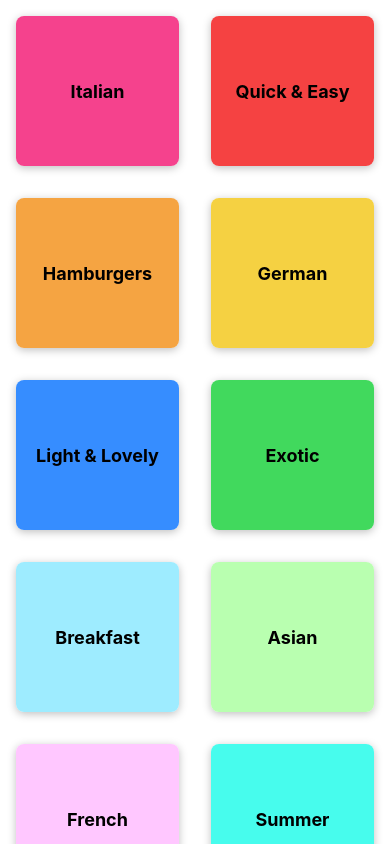
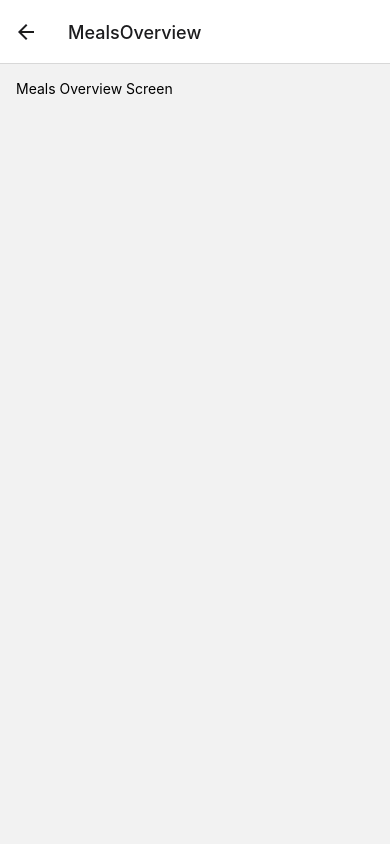
Before and after one commit to AndriiZil/react-native-navigation-tutorial, a React Native app: screen /MealsOverview in a window 390 px wide. Built offline with nearby package versions, Linux system fonts and the light colour scheme.

Commit message:
added basic navigation

```diff
--- a/App.js
+++ b/App.js
@@ -1,21 +1,29 @@
+import 'react-native-gesture-handler';
 import { StatusBar } from 'expo-status-bar';
 import { StyleSheet } from 'react-native';
+import { NavigationContainer } from '@react-navigation/native';
+import { createStackNavigator } from '@react-navigation/stack';
+
 import CategoriesScreen from './screens/CategoriesScreen';
+import MealsOverviewScreen from './screens/MealsOverviewScreen';
+
+const Stack = createStackNavigator();
 
 export default function App() {
   return (
     <>
-      <CategoriesScreen />
       <StatusBar style='light' />
+      <NavigationContainer>
+        <Stack.Navigator>
+          <Stack.Screen name='MealsCategories' component={CategoriesScreen} />
+          <Stack.Screen name='MealsOverview' component={MealsOverviewScreen} />
+        </Stack.Navigator>
+      </NavigationContainer>
+
     </>
   );
 }
 
 const styles = StyleSheet.create({
-  container: {
-    flex: 1,
-    backgroundColor: '#fff',
-    alignItems: 'center',
-    justifyContent: 'center',
-  },
+  container: {},
 });
--- a/components/CategoryGridTitle.js
+++ b/components/CategoryGridTitle.js
@@ -1,11 +1,12 @@
 import { View, Pressable, Text, StyleSheet, Platform } from 'react-native';
 
-function CategoryGridTitle({ title, color }) {
+function CategoryGridTitle({ title, color, onPress }) {
   return (
     <View style={styles.gridItem}>
       <Pressable
         android_ripple={{ color: '#ccc' }}
         style={({pressed}) => [styles.button, pressed ? styles.buttonPressed : null]}
+        onPress={onPress}
       >
         <View style={[ styles.innerContainer, { backgroundColor: color }]}>
           <Text style={styles.title}>{title}</Text>
--- a/screens/CategoriesScreen.js
+++ b/screens/CategoriesScreen.js
@@ -1,18 +1,31 @@
 import { FlatList } from 'react-native';
 import { CATEGORIES } from '../data/dummy-data';
+
 import CategoryGridTitle from '../components/CategoryGridTitle';
 
+function CategoriesScreen({ navigation }) {
   function renderCategoryItem(itemData) {
-  return <CategoryGridTitle title={itemData.item.title} color={itemData.item.color} />;
+    function pressHandler() {
+      navigation.navigate('MealsOverview');
     }
 
-function CategoriesScreen() {
-  return <FlatList
+    return (
+      <CategoryGridTitle
+        title={itemData.item.title}
+        color={itemData.item.color}
+        onPress={pressHandler}
+      />
+    );
+  }
+
+  return (
+    <FlatList
       data={CATEGORIES}
       keyExtractor={(item) => item.id}
       renderItem={renderCategoryItem}
       numColumns={2}
     />
+  );
 }
 
 export default CategoriesScreen;
--- /dev/null
+++ b/screens/MealsOverviewScreen.js
@@ -0,0 +1,20 @@
+import { StyleSheet, View, Text } from 'react-native';
+
+import { MEALS } from '../data/dummy-data';
+
+function MealsOverviewScreen() {
+  return (
+    <View style={styles.container}>
+      <Text>Meals Overview Screen</Text>
+    </View>
+  )
+}
+
+const styles = StyleSheet.create({
+  container: {
+    flex: 1,
+    padding: 16,
+  }
+});
+
+export default MealsOverviewScreen;
```
Also changed, not shown: package.json (+7 -1 lines), 1 other file (tests, documents, lock files or other folders). Lines whose indentation alone changed are shown as unchanged.
